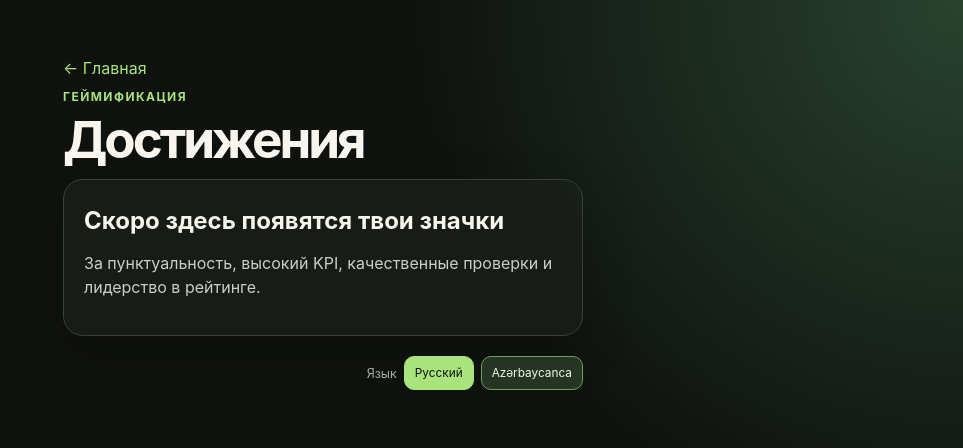
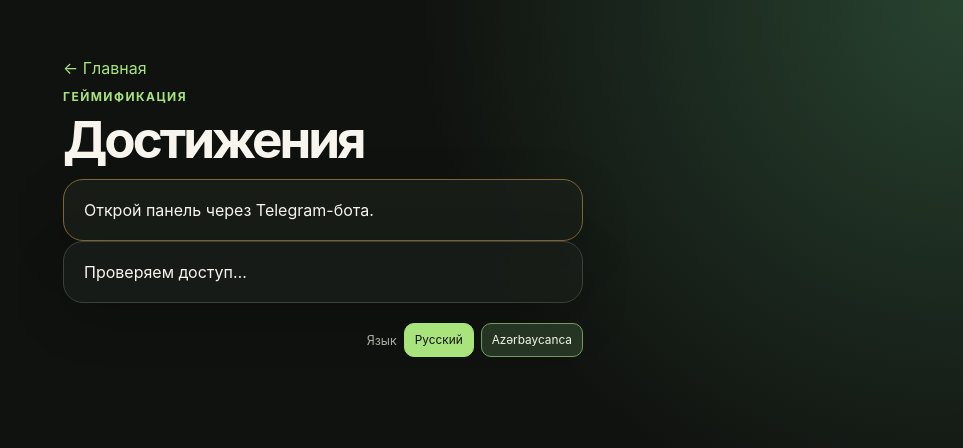
Before and after one commit to b64n5qwmmh-stack/sensuous, a Next.js app: page /achievements in a window 1280 px wide. Shown: the top 448 px of the page, without its empty margins (317-1280 px from the left). Built offline with nearby package versions, Linux system fonts and the light colour scheme.

Commit message:
Implement SENSUM Coins achievements and store

```diff
--- a/src/app/achievements/page.tsx
+++ b/src/app/achievements/page.tsx
@@ -1,3 +1,12 @@
 "use client";
+
+import { useEffect, useState } from "react";
 import { LanguageSwitch, useLanguage } from "@/components/language";
-export default function AchievementsPage() { const {lang,setLang,t}=useLanguage(); return <main><button className="back" onClick={() => { window.location.href = "/"; }}>{t("backHome")}</button><p className="eyebrow">{t("gamification")}</p><h1>{t("achievements")}</h1><section className="card"><h2>{t("achievementsSoon")}</h2><p>{t("achievementsText")}</p></section><LanguageSwitch lang={lang} setLang={setLang} label={t("language")} /></main>; }
+
+type Data = { balance: number; level: number; xp: number; achievements: { id: string; name: string; description: string; coins: number; earned: boolean }[]; transactions: { id: string; amount: number; reason: string }[] };
+export default function AchievementsPage() {
+  const { lang, setLang, t } = useLanguage(); const [data, setData] = useState<Data | null>(null); const [error, setError] = useState("");
+  const init = typeof window === "undefined" ? "" : window.Telegram?.WebApp?.initData ?? "";
+  useEffect(() => { if (!init) { setError(t("openTelegram")); return; } fetch(`/api/gamification?initData=${encodeURIComponent(init)}`).then(async r => ({ ok: r.ok, body: await r.json() })).then(({ ok, body }) => { if (!ok) throw new Error(body.error); setData(body); }).catch(e => setError(e instanceof Error ? e.message : "Ошибка")); }, [init, lang]);
+  return <main><button className="back" onClick={() => { window.location.href = "/"; }}>{t("backHome")}</button><p className="eyebrow">{t("gamification")}</p><h1>{t("achievements")}</h1>{error && <section className="card warning">{error}</section>}{data ? <><section className="stats-card"><div><span>🦉 Coins</span><strong>{data.balance}</strong></div><div><span>XP</span><strong>{data.xp}</strong></div><div><span>{t("level")}</span><strong>{data.level}</strong></div></section><section className="achievement-grid">{data.achievements.map(a => <section className={`achievement ${a.earned ? "earned" : ""}`} key={a.id}><span>{a.earned ? "🏅" : "🔒"}</span><strong>{a.name}</strong><p>{a.description}</p><small>+{a.coins} 🦉</small></section>)}</section><section className="card details"><h2>{lang === "az" ? "Son əməliyyatlar" : "Последние операции"}</h2>{data.transactions.length ? data.transactions.map(tx => <p key={tx.id}><strong className={tx.amount >= 0 ? "positive" : "negative"}>{tx.amount >= 0 ? "+" : ""}{tx.amount} 🦉</strong> · {tx.reason}</p>) : <p>—</p>}</section></> : <section className="card">{t("loading")}</section>}<LanguageSwitch lang={lang} setLang={setLang} label={t("language")} /></main>;
+}
```
